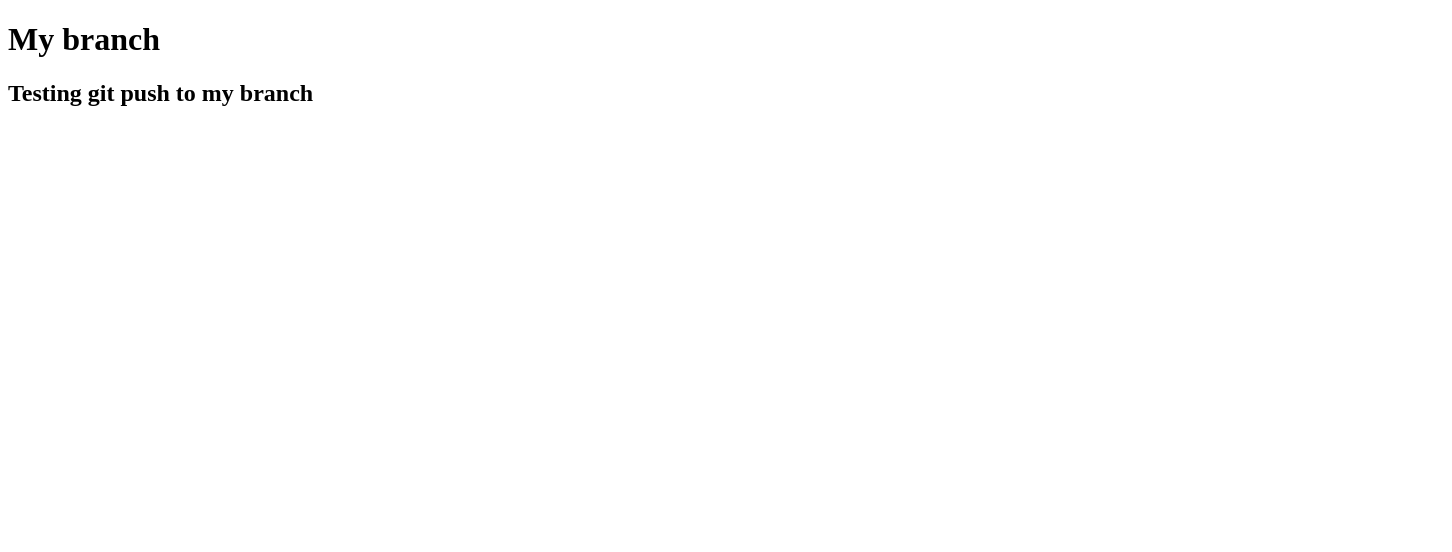
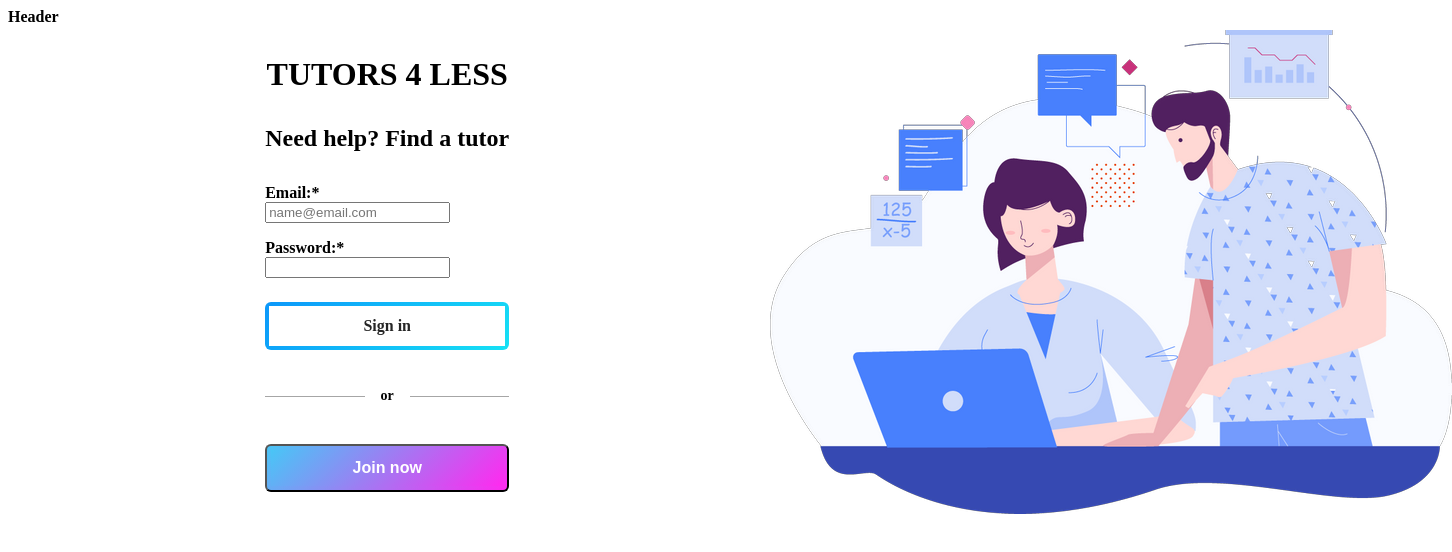
Before and after one commit to DB-UI-Spring-2023/db-ui_spring-2023, a React (Create React App) app in the folder frontend/: page / in a window 1280 px wide. Shown: the top 552 px of the page, 1452 px wide, since content can reach past the window. Built offline with nearby package versions, Linux system fonts and the light colour scheme.

Commit message:
I don't know wtf happened here; I'm just doing this because it says I have to.

```diff
--- a/frontend/package.json
+++ b/frontend/package.json
@@ -3,6 +3,7 @@
   "version": "0.1.0",
   "private": true,
   "dependencies": {
+    "@chakra-ui/react": "^2.5.2",
     "@testing-library/jest-dom": "^5.16.5",
     "@testing-library/react": "^13.4.0",
     "@testing-library/user-event": "^13.5.0",
--- a/frontend/src/App.jsx
+++ b/frontend/src/App.jsx
@@ -1,9 +1,10 @@
+import { HomePage } from "./webpages";
+
 export const App = () => {
 
   return (
     <>
-    <h1>My branch</h1>
-    <h2>Testing git push to my branch</h2>
+    <HomePage />
     </>
   );
 }
```
Also changed, not shown: frontend/public/manifest.json, 1 other file (tests, documents, lock files or other folders).
